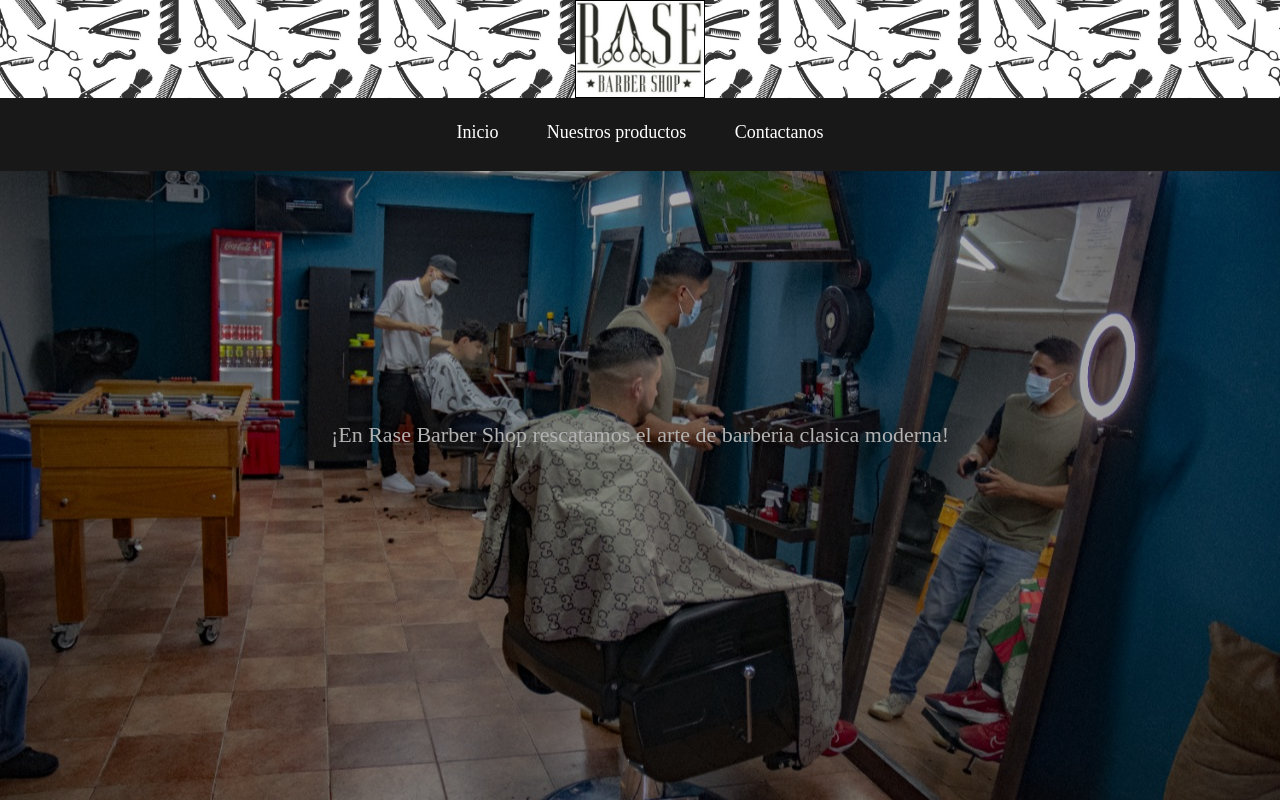
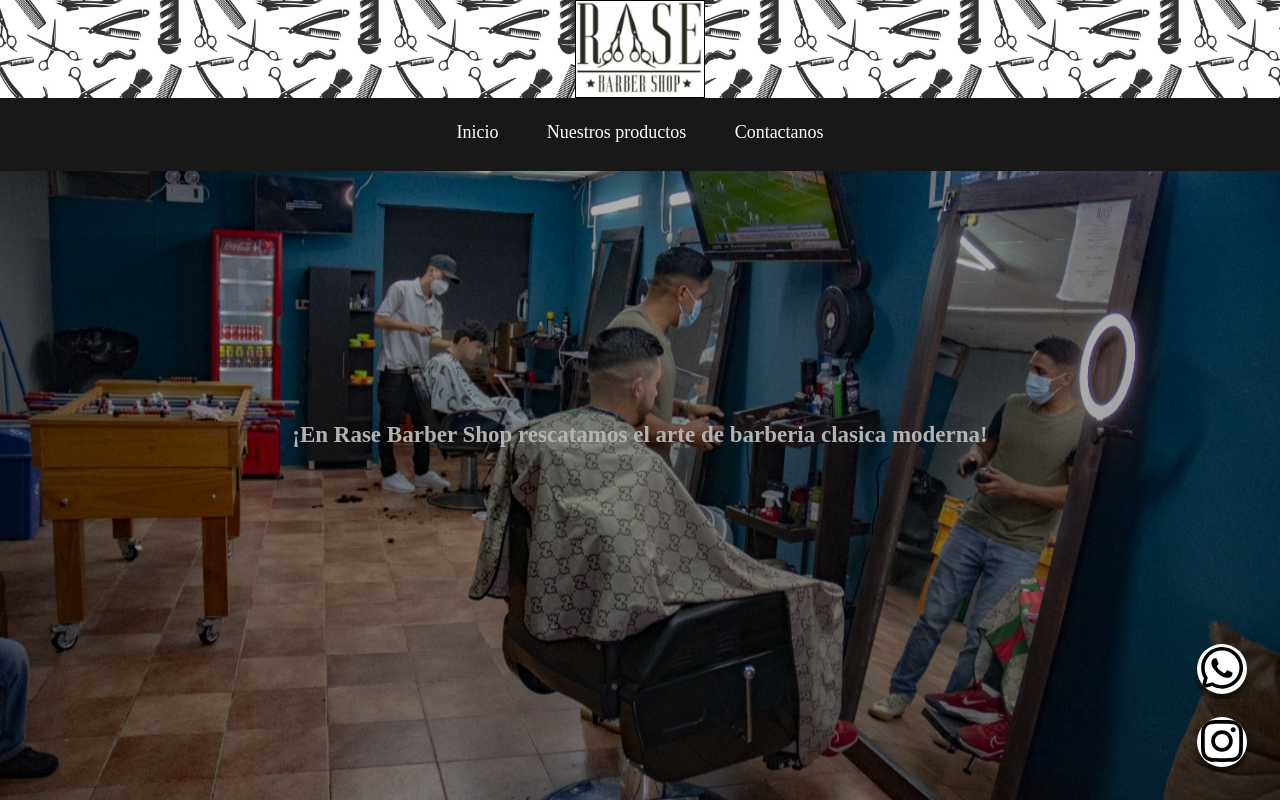
Before and after one commit to JoelZamoraChaves/rase, a React (Create React App) app: page / in a window 1280 px wide. Built offline with nearby package versions, Linux system fonts and the light colour scheme; a web font is replaced by a local one.

Commit message:
'contact'

```diff
--- a/src/components/contact/Contact.jsx
+++ b/src/components/contact/Contact.jsx
@@ -1,22 +1,46 @@
 import React from 'react';
 import { FontAwesomeIcon } from '@fortawesome/react-fontawesome';
 import { faWhatsapp, faInstagram } from '@fortawesome/free-brands-svg-icons';
+import { faLocation, faEnvelope, faPhone } from '@fortawesome/free-solid-svg-icons';
 import "./contact.scss";
 
 export default function Contact(){
   return (
     <div className='contact' id='contact'>
-      <div className='text'>
-        <p>Estamos situados en Guadalupe, diagonal al AyA, 200m este de la Municipalidad de Goicoechea</p>
-      </div>
       <div className='wrapper-Map'>
         <iframe className='map' frameBorder="" scrolling="no" marginHeight="0" marginWidth="0" src="https://www.google.com/maps/embed?pb=!1m14!1m8!1m3!1d3929.8507097773204!2d-84.05492821349152!3d9.9463767900414!3m2!1i1024!2i768!4f13.1!3m3!1m2!1s0x0%3A0xcb2e02ac228ce4ec!2sRASE%20BARBER!5e0!3m2!1ses!2sus!4v1645390910457!5m2!1ses!2sus"  title="Rase Barber, Guadalupe" aria-label="Rase Barber, Guadalupe"></iframe>
       </div>
+      <div className='info'>
+        <div className='location'>
+          <FontAwesomeIcon icon={faLocation} className='icon' size='3x'></FontAwesomeIcon>
+          <div className='text'>
+            <h2>Ubicación</h2>
+            <p>Guadalupe, San José</p>
+          </div>
+        </div>
+        <div className='email'>
+          <FontAwesomeIcon icon={faEnvelope} className='icon' size='3x'></FontAwesomeIcon>
+          <div className='text'>
+            <h2>Correo electrónico</h2>
+            <p>francogesc@gmail.com</p>
+          </div>
+        </div>
+        <div className='phone'>
+        <FontAwesomeIcon icon={faPhone} className='icon' size='3x'></FontAwesomeIcon>
+          <div className='text'>
+            <h2>Teléfono</h2>
+            <p>(+506) 7260 - 2463</p>
+          </div>
+        </div>
+      </div>
+      <div className='schedule'>
+        <p>Nuestros horarios son:</p>
+      </div>
+
       <div className="social-menu">
-        <p>Visitanos en Instagram y contactanos por WhatsApp</p>
         <ul>
           <li>
-            <a href="#WhatsApp" target="_blank" rel='noreferrer'>
+            <a href="http://wa.me/50672602463" target="_blank" rel='noreferrer'>
               <FontAwesomeIcon icon={faWhatsapp} className='icon' size='3x'/>
             </a>
           </li>
--- a/src/components/contact/contact.scss
+++ b/src/components/contact/contact.scss
@@ -1,10 +1,7 @@
 .contact{
-        padding: auto;
-        padding-top: 150px;
-        background: brown;
-        position: absolute;
-        display: block;
+        background: #FFFFFF;
         p {
+            padding: 20px;
             text-align: center;
             color: #fff;
             display: block;
@@ -13,35 +10,59 @@
         position: relative;
         left: 0;
         right: 0;
-        height: 50%;
+        height: 60%;
         width: auto;
         overflow-y: hidden;
         .map{
             height: 100%;
-            width: 90%;
-            position:relative;
+            width: 100%;
+            position: relative;
             display: block;
             margin: auto;
         }
     }
-    .text{
-        padding-top: 30px;
+    .info{
+        background-color: #303030;
+        text-align: center;
+        height: auto;
+        div{
+            display: inline-block;
+            padding: 15px;
+            .icon{
+                display: inline-block;
+                color: #fff;
+                padding-bottom: 50px;
+            }
+            .text{
+                display: inline-block;
+                h2{
+                    display: block;
+                    color: rgb(180, 209, 77);
+                }
+                p{
+                    text-align: center;
+                    color: #fff;
+                    display: block;
+                    font-size: 15px;
+                }
+            }
+
+        }
+    }
+    .schedule{
         p{
-            text-align: center;
-            color: #fff;
+            color: #000;
         }
     }
 }
 
 .social-menu {
     ul {
-        position: absolute;
-        top: 72%;
-        left: 10%;
-        transform: translate(-50%, -50%);
-        padding: 0;
-        margin-top: 100px;
-        display: flex;
+        position: fixed;
+        bottom: 25px;
+        right: 25px;
+        border-radius: 40px;
+        text-align: center;
         li {
             list-style: none;
             margin: 3px;
@@ -66,6 +87,7 @@
                 transition: 0.5s;
                 transform: translate(0,0px);
                 box-shadow: 0px 7px 5px rgba(0, 0, 0, 0.5);
+                margin: 5px;
                 &:hover{
                     transform: rotate(0deg) skew(0deg) translate(0, -10px);
                 }
--- a/src/components/intro/Intro.jsx
+++ b/src/components/intro/Intro.jsx
@@ -5,7 +5,7 @@ export default function intro() {
   return (
     <div className="intro" id="intro">
       <div className="text">
-        <p>¡En Rase Barber Shop rescatamos el arte de barberia clasica moderna!</p>
+        <h2>¡En Rase Barber Shop rescatamos el arte de barberia clasica moderna!</h2>
       </div>
     </div>
   );
--- a/src/components/intro/intro.scss
+++ b/src/components/intro/intro.scss
@@ -1,5 +1,4 @@
 .intro{
-    position: relative;
     .text{
         left: 0;
         right: 0;
@@ -21,7 +20,7 @@
             right: 0;
             background-color: rgba(0, 0, 0, 0.3);
         }
-        p {
+        h2 {
             text-align: center;
             color: #fff;
         }
--- a/src/components/products/products.scss
+++ b/src/components/products/products.scss
@@ -1,3 +1,3 @@
 .products{
-    background-color:rgb(140, 131, 160) ;
+    background-color:rgb(255, 255, 255) ;
 }
--- a/src/components/topbar/topbar.scss
+++ b/src/components/topbar/topbar.scss
@@ -8,6 +8,7 @@
     position: fixed;
     top: 0;
     z-index: 2;
+    display: block;
     .wrapper{
         .left{
             background-image: url('../../Images/background.jpg');
```
